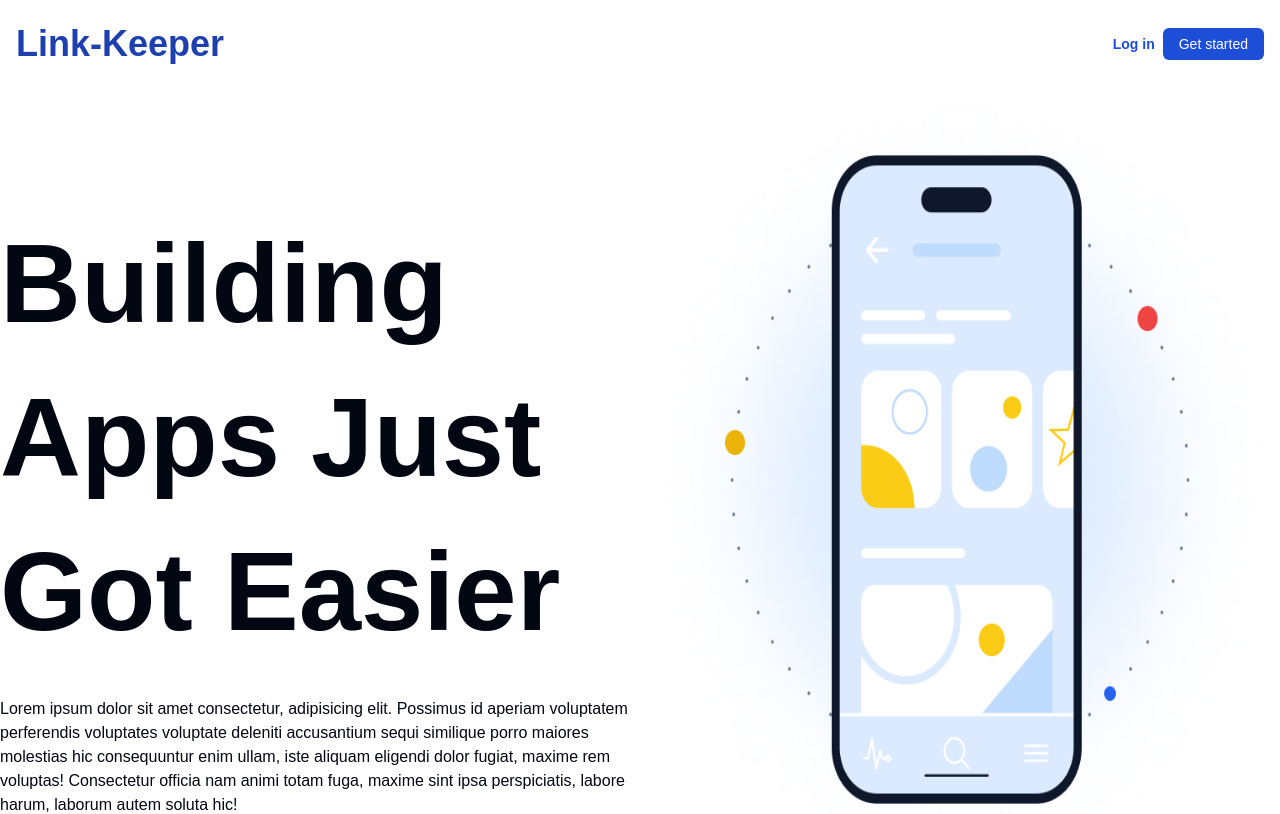
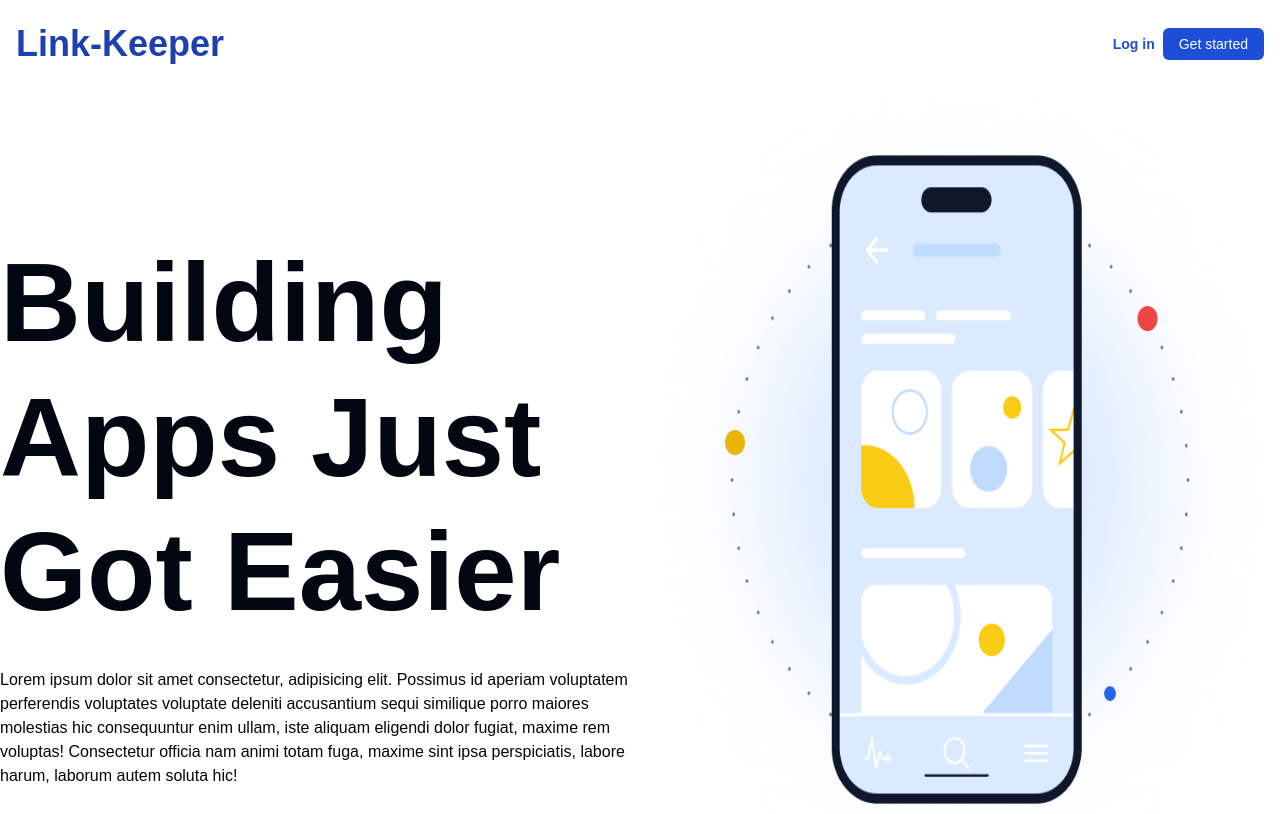
Before and after one commit to utpalsinghdev/link-keeper, a Next.js app: page / in a window 1280 px wide. Shown: the top 814 px of the page. Built offline with nearby package versions, Linux system fonts and the light colour scheme.

Commit message:
Refactor Hero component to adjust line spacing in the title

```diff
--- a/src/components/atoms/home/Hero.tsx
+++ b/src/components/atoms/home/Hero.tsx
@@ -9,7 +9,7 @@ const Hero = () => {
     >
       <div className="md:w-[50%] w-full  ">
         <div className="text-center md:text-left flex flex-col gap-3 ">
-          <div className="text-[3rem] md:text-[5rem] xl:text-[7rem]  font-extrabold pt-6 md:pt-16 flex flex-col gap-3 leading-snug ">
+          <div className="text-[3rem] md:text-[5rem] xl:text-[7rem]  font-extrabold pt-6 md:pt-16 flex flex-col gap-3 leading-[1.2] ">
             <h1 className="flex ">Building Apps Just Got Easier</h1>
           </div>
 
```
